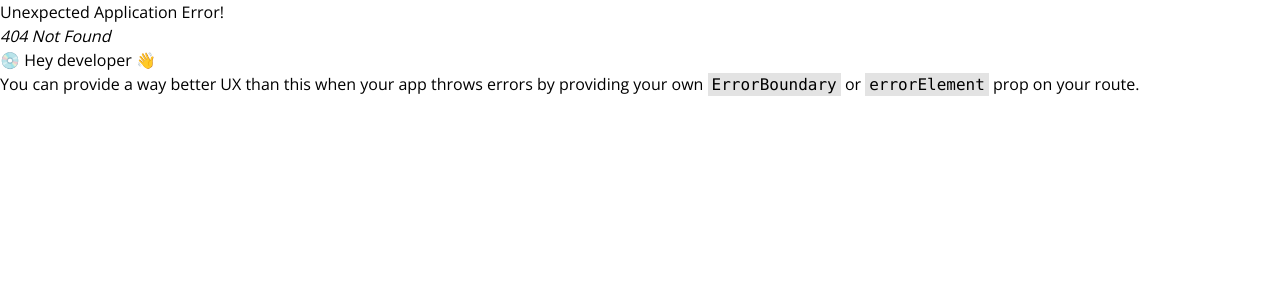
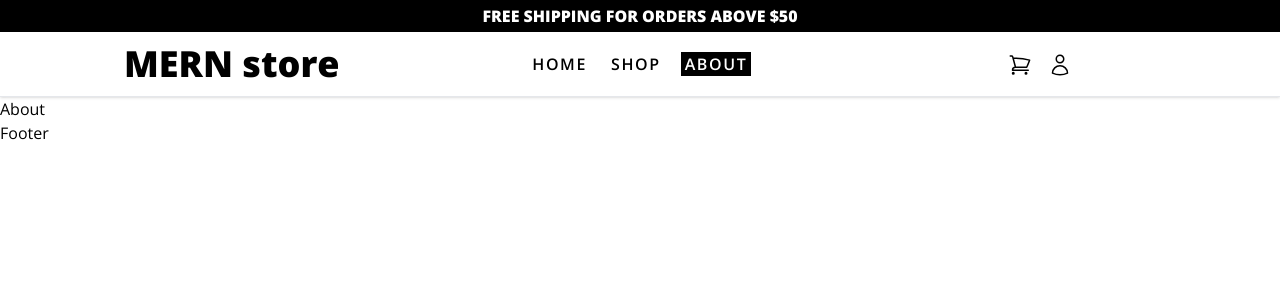
Before and after one commit to malalalash/MERN-ecommerce, a React (Vite) app in the folder client/: page /about in a window 1280 px wide. Before the commit this address had no page. Shown: the top 300 px of the page. Built offline with nearby package versions, Linux system fonts and the light colour scheme.

Commit message:
added Links/NavLinks, new pages, styles to NavLinks

```diff
--- a/client/src/components/Header/Header.tsx
+++ b/client/src/components/Header/Header.tsx
@@ -7,6 +7,7 @@ import {
 import { useState } from "react";
 import useClickOutside from "../../hooks/useClickOutside";
 import Social from "../Social/Social";
+import { NavLink, Link } from "react-router-dom";
 const Header = () => {
   const [isOpen, setIsOpen] = useState(false);
 
@@ -23,15 +24,18 @@ const Header = () => {
         <button className="text-lg mt-1 md:hidden" onClick={toggleMenu}>
           <Bars3Icon className="h-7 w-7" />
         </button>
-        <h1 className="flex-2 xl:-translate-x-20 ml-10 md:ml-0 text-2xl md:text-3xl lg:text-4xl font-extrabold">
+        <Link
+          to={"/"}
+          className="flex-2 xl:-translate-x-20 ml-10 md:ml-0 text-2xl md:text-3xl lg:text-4xl font-extrabold"
+        >
           MERN store
-        </h1>
+        </Link>
         {isOpen && (
-          <div className="w-full min-h-screen fixed top-0 left-0 md:hidden bg-black/40"></div>
+          <div className="w-full min-h-screen fixed top-0 left-0 md:hidden bg-black/40 z-50"></div>
         )}
         <nav
           id="mobile-menu"
-          className={`absolute md:relative bg-white top-0 left-0 min-h-screen w-[70%] md:top-auto md:left-auto md:min-h-0 md:w-auto transform transition-all duration-300 ${
+          className={`absolute z-50 md:relative bg-white top-0 left-0 min-h-screen w-[70%] md:top-auto md:left-auto md:min-h-0 md:w-auto transform transition-all duration-300 ${
             isOpen ? "translate-x-0" : "-translate-x-full"
           } md:translate-x-0 md:duration-0 md:transform-none md:transition-none`}
         >
@@ -41,9 +45,15 @@ const Header = () => {
             </button>
           </div>
           <ul className="flex md:mr-24 lg:mr-36 font-semibold flex-col items-start uppercase tracking-widest justify-start gap-4 md:flex-row md:items-center md:p-0 md:m-0 border-b m-5 pb-5 md:border-none">
-            <li className="nav-link">Home</li>
-            <li className="nav-link">Shop</li>
-            <li className="nav-link">About</li>
+            <NavLink onClick={toggleMenu} to={"/"} className="nav-link">
+              Home
+            </NavLink>
+            <NavLink onClick={toggleMenu} to={"/shop"} className="nav-link">
+              Shop
+            </NavLink>
+            <NavLink onClick={toggleMenu} to={"/about"} className="nav-link">
+              About
+            </NavLink>
           </ul>
           <Social />
         </nav>
--- a/client/src/index.css
+++ b/client/src/index.css
@@ -7,4 +7,7 @@
   .nav-link {
     @apply hover:bg-black hover:text-white px-1 transform transition-colors duration-300 cursor-pointer;
   }
+  .nav-link.active {
+    @apply bg-black text-white;
+  }
 }
--- a/client/src/main.tsx
+++ b/client/src/main.tsx
@@ -9,10 +9,12 @@ import {
 } from "react-router-dom";
 import { QueryClient, QueryClientProvider } from "@tanstack/react-query";
 import { ReactQueryDevtools } from "@tanstack/react-query-devtools";
+import { getFeatured } from "./api/getFeatured";
 import RootLayout from "./layout/RootLayout";
 import Home from "./pages/Home";
 import Product from "./pages/Product";
-import { getFeatured } from "./api/getFeatured";
+import Shop from "./pages/Shop";
+import About from "./pages/About";
 
 const queryClient = new QueryClient();
 
@@ -20,7 +22,9 @@ const router = createBrowserRouter(
   createRoutesFromElements([
     <Route path="/" element={<RootLayout />}>
       <Route index={true} path="/" element={<Home />} loader={getFeatured} />
-      <Route path="/product/:id" element={<Product />} />
+      <Route path="shop" element={<Shop />} />
+      <Route path="about" element={<About />} />
+      <Route path="product/:slug" element={<Product />} />
     </Route>,
   ])
 );
--- /dev/null
+++ b/client/src/pages/About.tsx
@@ -0,0 +1,8 @@
+
+const About = () => {
+  return (
+    <div>About</div>
+  )
+}
+
+export default About
--- a/client/src/pages/Home.tsx
+++ b/client/src/pages/Home.tsx
@@ -1,11 +1,12 @@
 import salemd from "../assets/images/salemd.jpg";
 import salesm from "../assets/images/salesm.jpg";
-import { useLoaderData } from "react-router-dom";
+import { Link, useLoaderData } from "react-router-dom";
 import { FeaturedProducsType } from "../types";
+import { HeartIcon } from "@heroicons/react/24/outline";
 
 const Home = () => {
   const featured = useLoaderData() as FeaturedProducsType;
-  console.log(featured);
+
   return (
     <section className="w-full min-h-screen bg-gray-50">
       <div className="w-full h-64 sm:h-80 lg:h-96 bg-black/50">
@@ -23,27 +24,55 @@ const Home = () => {
         <h2 className="inline-block my-10 uppercase font-bold text-xl md:text-2xl lg:text-3xl">
           Featured Products
         </h2>
-        <article className="w-full max-w-5xl justify-between items-center flex gap-5 flex-wrap">
-          {featured.map((product) => {
+        <article className="w-full mx-auto max-w-5xl justify-center lg:justify-between items-center flex gap-5 flex-wrap">
+          {featured?.map((product) => {
             return (
               <article
                 key={product._id}
-                className="bg-white max-w-[240px] mx-5 sm:mx-0 flex flex-col items-start justify-start gap-3 p-5 rounded-lg shadow-lg overflow-hidden"
+                className="bg-white relative z-10 w-full max-w-xs rounded-lg shadow-lg overflow-hidden flex flex-col mx-5 sm:mx-0"
               >
-                <div className="w-full">
+                <Link to={`/product/${product.slug}`}>
                   <img
                     src={product.imageUrl}
                     alt={product.name}
-                    className="w-full h-full object-cover"
+                    className="h-60 object-cover w-full"
                   />
+                </Link>
+                <span className="absolute top-0 left-0 w-36 translate-y-6 -translate-x-8 -rotate-45 bg-black text-center text-sm text-white">
+                  Featured
+                </span>
+                <div className="ml-5 my-5">
+                  <Link
+                    to={`/product/${product.slug}`}
+                    className="font-semibold text-xl"
+                  >
+                    {product.name}
+                  </Link>
+                  <div className="gap-5 flex">
+                    {product.sizes.map((size, s) => {
+                      return <span key={s}>{size}</span>;
+                    })}
+                  </div>
+                  <div>
+                    <span className="text-3xl font-bold">${product.price}</span>
+                    <span className="line-through ml-2 text-sm">
+                      ${(product.price * 0.8).toFixed(2)}
+                    </span>
+                  </div>
+                  <button className="absolute bottom-0 right-0 m-4 mr-5 z-50 hover:bg-gray-50 hover:text-black/80 p-1">
+                    <HeartIcon className="w-8 h-8" />
+                  </button>
                 </div>
-                <h3>{product.name}</h3>
-                <p className="truncate relative">{product.description}</p>
-                <span>{product.price}</span>
               </article>
             );
           })}
         </article>
+        <Link
+          to={"/shop"}
+          className="inline-block my-10 uppercase font-bold text-xl md:text-2xl lg:text-3xl text-center"
+        >
+          Shop All &#10148;
+        </Link>
       </div>
     </section>
   );
--- /dev/null
+++ b/client/src/pages/Shop.tsx
@@ -0,0 +1,8 @@
+
+const Shop = () => {
+  return (
+    <div>Shop</div>
+  )
+}
+
+export default Shop
```
